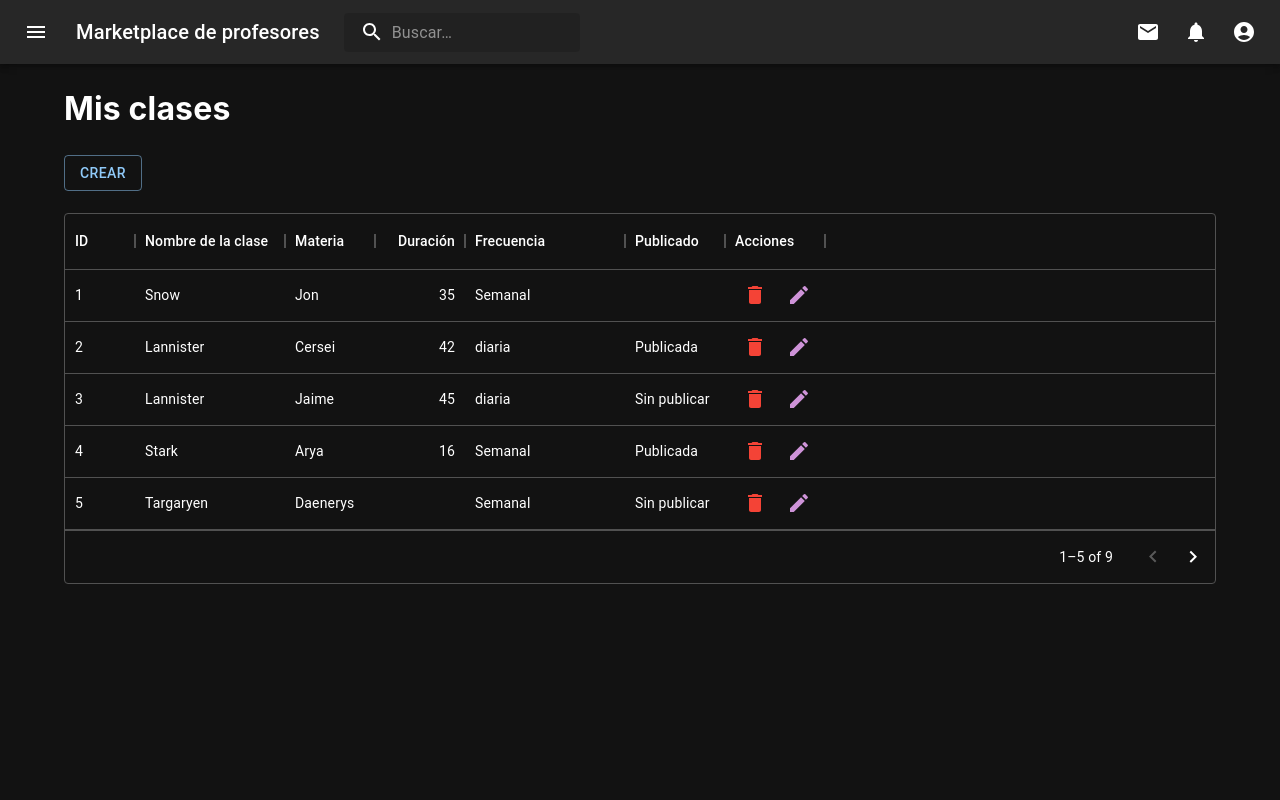
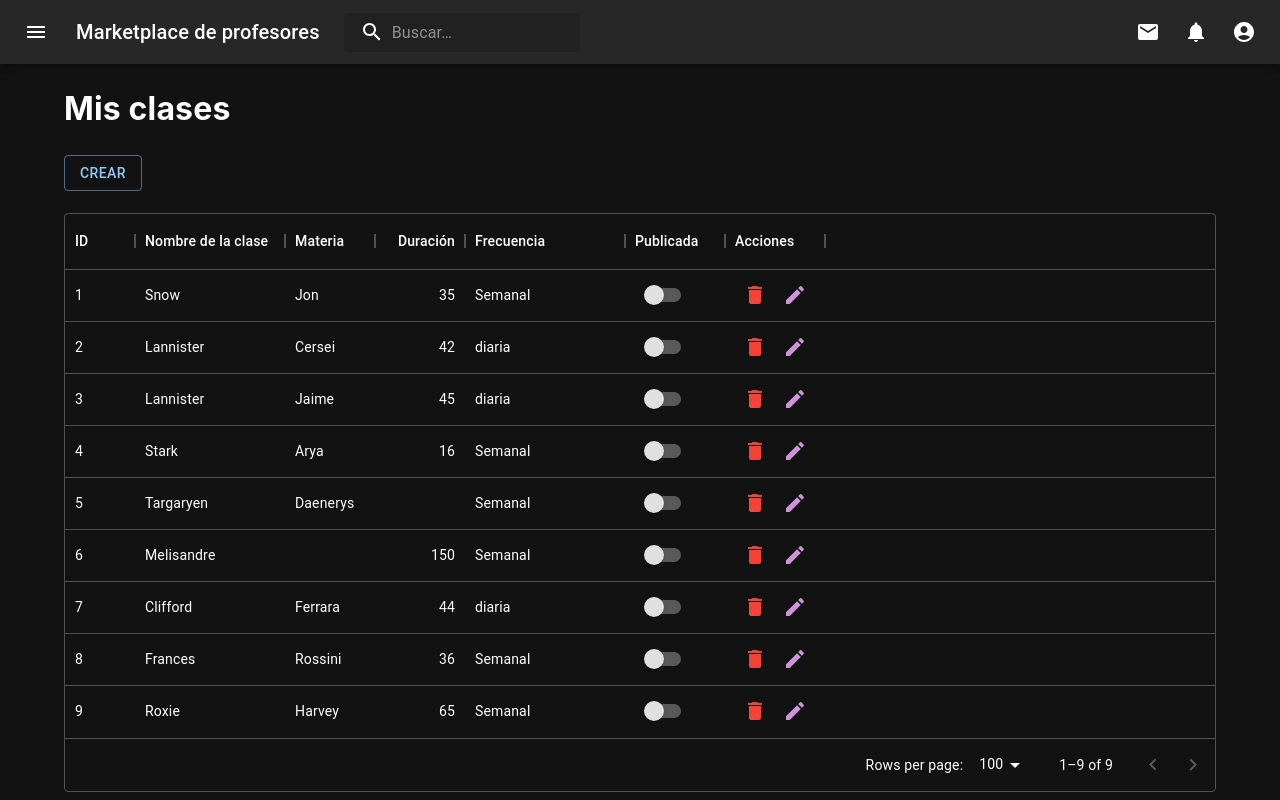
Before and after one commit to 3nu3l/marketplace-profesores-particulares, a Next.js app in the folder frontend/: page /teacherClasses in a window 1280 px wide. Shown: the top 800 px of the page. Built offline with nearby package versions, Linux system fonts and the light colour scheme.

Commit message:
Cleaned up code and action columns

```diff
--- a/frontend/pages/teacherClasses.tsx
+++ b/frontend/pages/teacherClasses.tsx
@@ -5,12 +5,10 @@ import Box from '@mui/material/Box';
 import CssBaseline from '@mui/material/CssBaseline';
 import EditIcon from '@mui/icons-material/Edit';
 import DeleteIcon from '@mui/icons-material/Delete';
-import PublishIcon from '@mui/icons-material/Publish';
-import DownloadIcon from '@mui/icons-material/Download';
-import { Button} from '@mui/material';
+import { Button } from '@mui/material';
 import IconButton from '@mui/material/IconButton'
 import Switch from '@mui/material/Switch';
-
+import Link from 'next/link';
 
 const columns: GridColDef[] = [
   { field: 'id', headerName: 'ID', width: 70 },
@@ -20,35 +18,36 @@ const columns: GridColDef[] = [
     field: 'duration',
     headerName: 'Duración',
     type: 'number',
-    width: 90,
+    width: 90
   },
   {
     field: 'frecuency',
     headerName: 'Frecuencia',
-    //description: 'This column has a value getter and is not sortable.',
     sortable: false,
-    width: 160,
-    //valueGetter: (params: GridValueGetterParams) =>
-    //`${params.row.firstName || ''} ${params.row.lastName || ''}`,
+    width: 160
   },
-  { field: 'status', headerName: 'Publicado', width: 100 },
-  { field: 'actions', headerName: 'Acciones', renderCell:()=>{return <div><IconButton color="error"><DeleteIcon/></IconButton> <IconButton color="secondary"><EditIcon/></IconButton></div>}}
+  { field: 'status', headerName: 'Publicada', width: 100, renderCell: () => { return (<Switch />)}},
+  { field: 'actions', headerName: 'Acciones', renderCell: () => {return (
+    <div>
+      <IconButton color="error"><DeleteIcon/></IconButton>
+      <IconButton color="secondary"><EditIcon/></IconButton>
+    </div>)}}
 ];
 
 const rows = [
-  Row(1,'Snow','Jon',35,'Semanal', '' ),
-  { id: 2, className: 'Lannister', matter: 'Cersei', duration: 42, frecuency: 'diaria', status: 'Publicada' },
-  { id: 3, className: 'Lannister', matter: 'Jaime', duration: 45, frecuency: 'diaria', status: 'Sin publicar' },
-  { id: 4, className: 'Stark', matter: 'Arya', duration: 16, frecuency: 'Semanal', status: 'Publicada' },
-  { id: 5, className: 'Targaryen', matter: 'Daenerys', duration: null, frecuency: 'Semanal', status: 'Sin publicar' },
-  { id: 6, className: 'Melisandre', matter: null, duration: 150, frecuency: 'Semanal', status: 'Sin publicar' },
-  { id: 7, className: 'Clifford', matter: 'Ferrara', duration: 44, frecuency: 'diaria', status: 'Publicada' },
-  { id: 8, className: 'Frances', matter: 'Rossini', duration: 36, frecuency: 'Semanal', status: 'Publicada' },
-  { id: 9, className: 'Roxie', matter: 'Harvey', duration: 65, frecuency: 'Semanal', status: 'Publicada' },
+  Row(1, 'Snow', 'Jon', 35, 'Semanal', true),
+  Row(2, 'Lannister', 'Cersei', 42, 'diaria', true),
+  Row(3, 'Lannister', 'Jaime', 45, 'diaria', false),
+  Row(4, 'Stark', 'Arya', 16, 'Semanal', true),
+  Row(5, 'Targaryen', 'Daenerys', null, 'Semanal', false),
+  Row(6, 'Melisandre', null, 150, 'Semanal', false),
+  Row(7, 'Clifford', 'Ferrara', 44, 'diaria', true),
+  Row(8, 'Frances', 'Rossini', 36, 'Semanal', true),
+  Row(9, 'Roxie', 'Harvey', 65, 'Semanal', true),
 ];
 
-function Row(id, className, matter, duration, frecuency, status){
-  return({ id: id, className: className, matter: matter, duration: duration, frecuency: frecuency, status: status, delete: <IconButton color="error"><DeleteIcon/></IconButton>, edit: <IconButton color="secondary"><EditIcon/></IconButton>})
+function Row(id: number, className: string, matter: string, duration: number, frecuency: string, status: boolean) {
+  return({ id: id, className: className, matter: matter, duration: duration, frecuency: frecuency, status: status })
 }
 
 export default function DataTable() {
@@ -57,7 +56,6 @@ export default function DataTable() {
       <CssBaseline />
       <Box
         sx={{
-          //marginTop: 0,
           marginBottom: 20,
           paddingBottom: 30,
           display: 'flex',
@@ -65,16 +63,17 @@ export default function DataTable() {
           alignItems: 'center',
         }}
       >
-        <div style={{ height: 371, width: '100%' }}>
+        <div style={{ width: '100%' }}>
           <h1>Mis clases</h1>
-          <Button variant="outlined">Crear</Button>
+          <Link color="inherit" href="/registrationClass"><Button variant="outlined">Crear</Button></Link>
           <h1></h1>
           <DataGrid
             rows={rows}
             columns={columns}
-            pageSize={5}
-            rowsPerPageOptions={[5]}
-            //checkboxSelection
+            disableSelectionOnClick={true}
+            disableColumnSelector={true}
+            hideFooterSelectedRowCount={true}
+            autoHeight={true}
           />
         </div>
       </Box>
```
